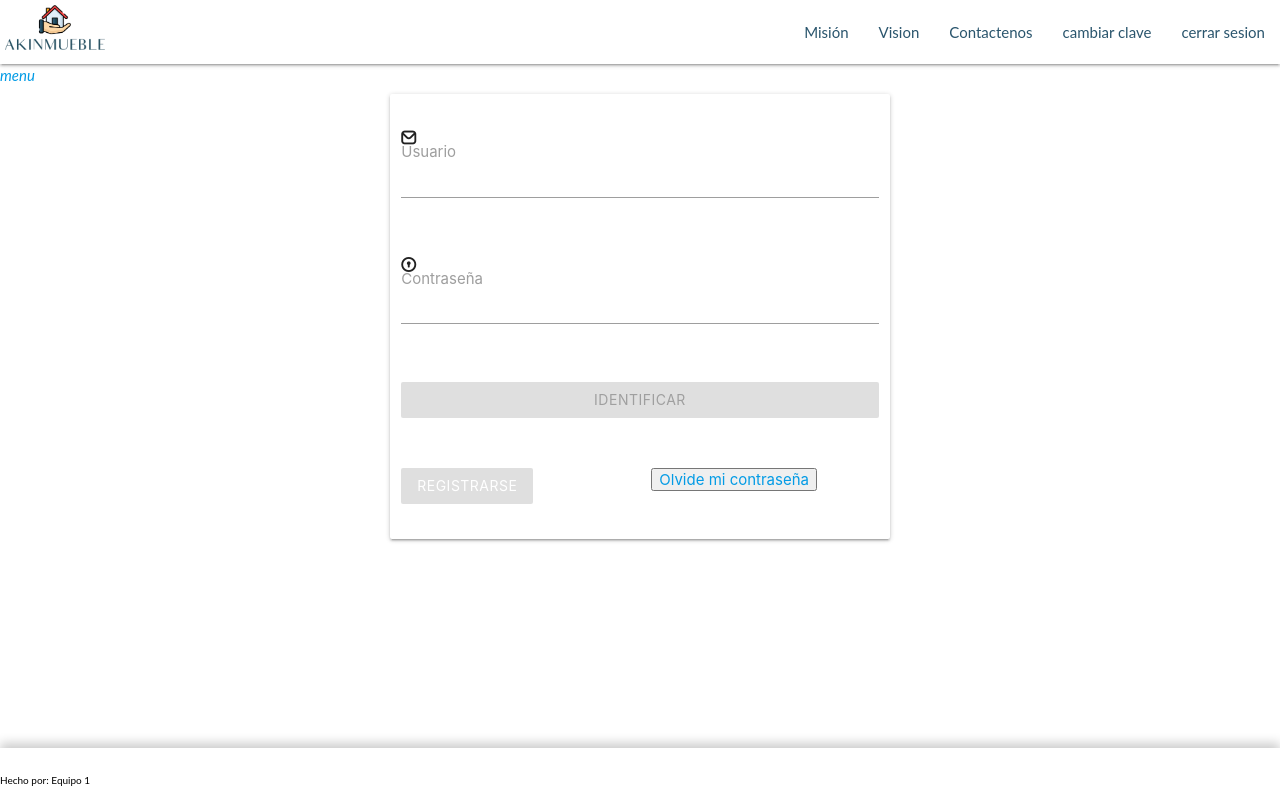
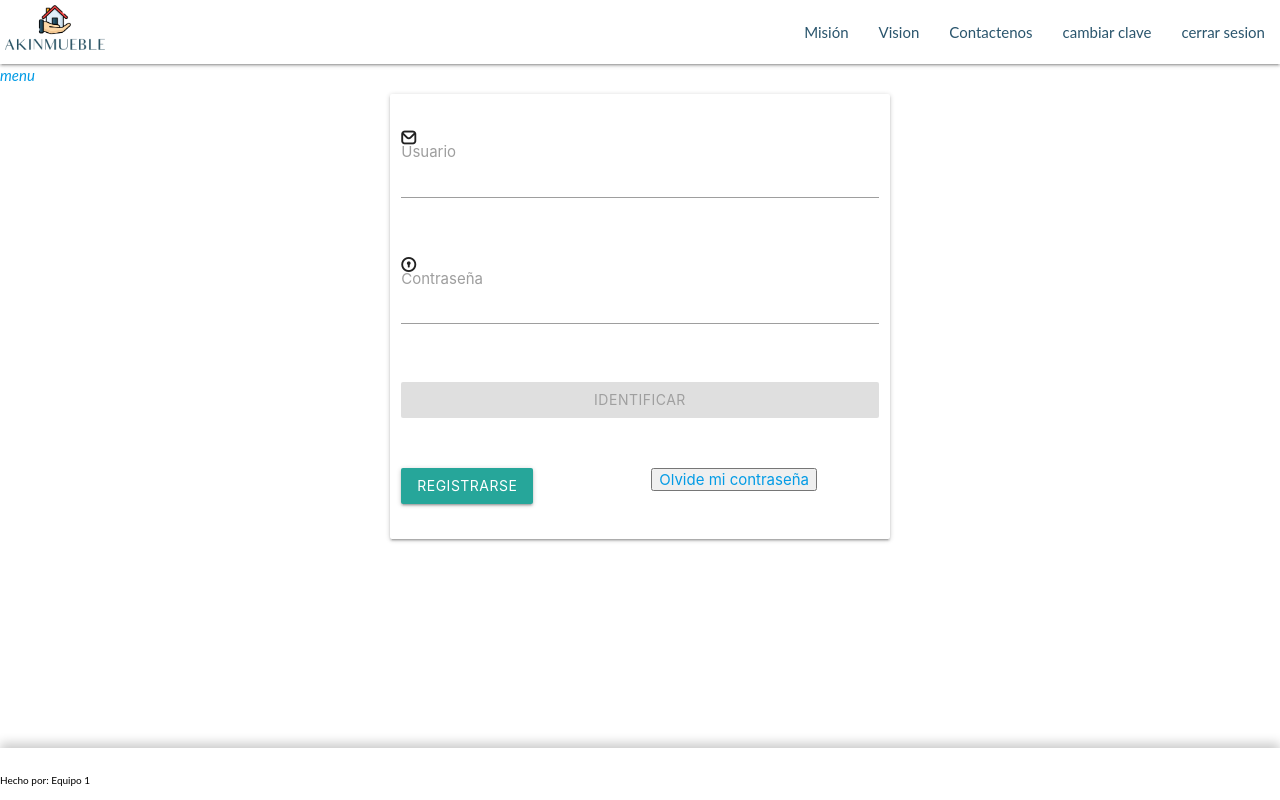
Before and after one commit to StivenLH24/akinmueble-frontend, an Angular app: page /security/identify-user in a window 1280 px wide. Built offline with nearby package versions, Linux system fonts and the light colour scheme; sample sign-in values are in the browser's storage; some icons are missing.

Commit message:
Se quita la funcionalidad de deshabilitar el botón registrar si el formulario es invalido yas que esto no tenía sentido

```diff
--- a/src/app/modules/security/identify-user/identify-user.component.html
+++ b/src/app/modules/security/identify-user/identify-user.component.html
@@ -59,7 +59,6 @@
       <div class="row">
         <div class="input-field col s6 m6 l6">
           <button
-            [disabled]="!fGroup.valid"
             class="margin medium-small waves-effect waves-light btn"
           >
             <a routerLink="/security/register-form">Registrarse</a>
```
